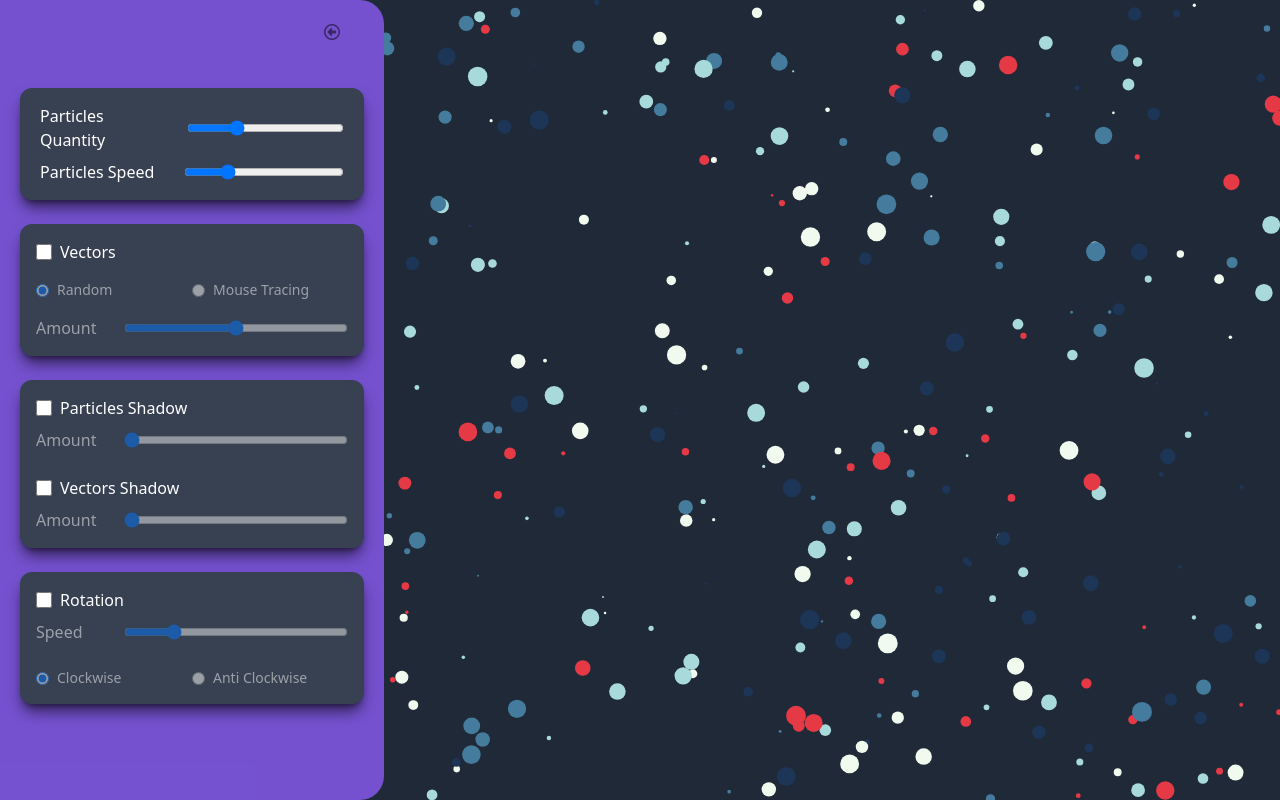
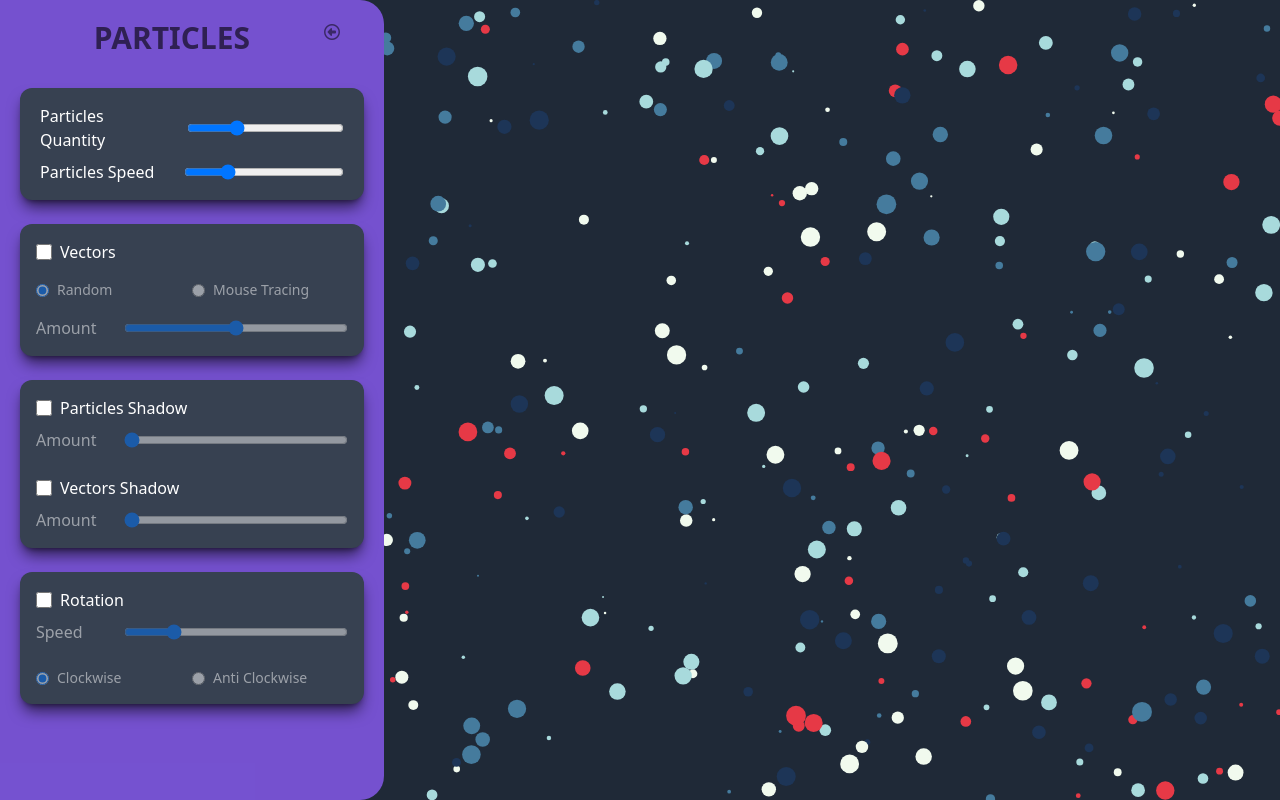
Before and after one commit to IjlalAhmad845/Canvas-Particles-WebApp, a website built with Vite: page index.html in a window 1280 px wide. Built offline with nearby package versions, Linux system fonts and the light colour scheme.

Commit message:
added header

```diff
--- a/index.html
+++ b/index.html
@@ -20,8 +20,14 @@
         <!-- controls anim controller div-->
         <div class="h-fit w-[24rem] flex-1 flex flex-col gap-6 text-black/80  select-none">
 
-            <div id="hide-controls-button" class="mx-5 mt-5 flex justify-end ">
-                <div class="text-black/50 hover:text-black/80 hover:cursor-pointer active:text-black/20">
+            <div class="mx-5 mt-5 flex justify-end ">
+                <div class="w-full flex justify-center">
+                <span class="text-3xl text-black/60 font-semibold">
+                    PARTICLES
+                </span>
+                </div>
+                <div id="hide-controls-button"
+                     class="text-black/50 hover:text-black/80 hover:cursor-pointer active:text-black/20">
                     <i class="fa-regular fa-circle-left w-10 h-10"></i>
                 </div>
             </div>
```
